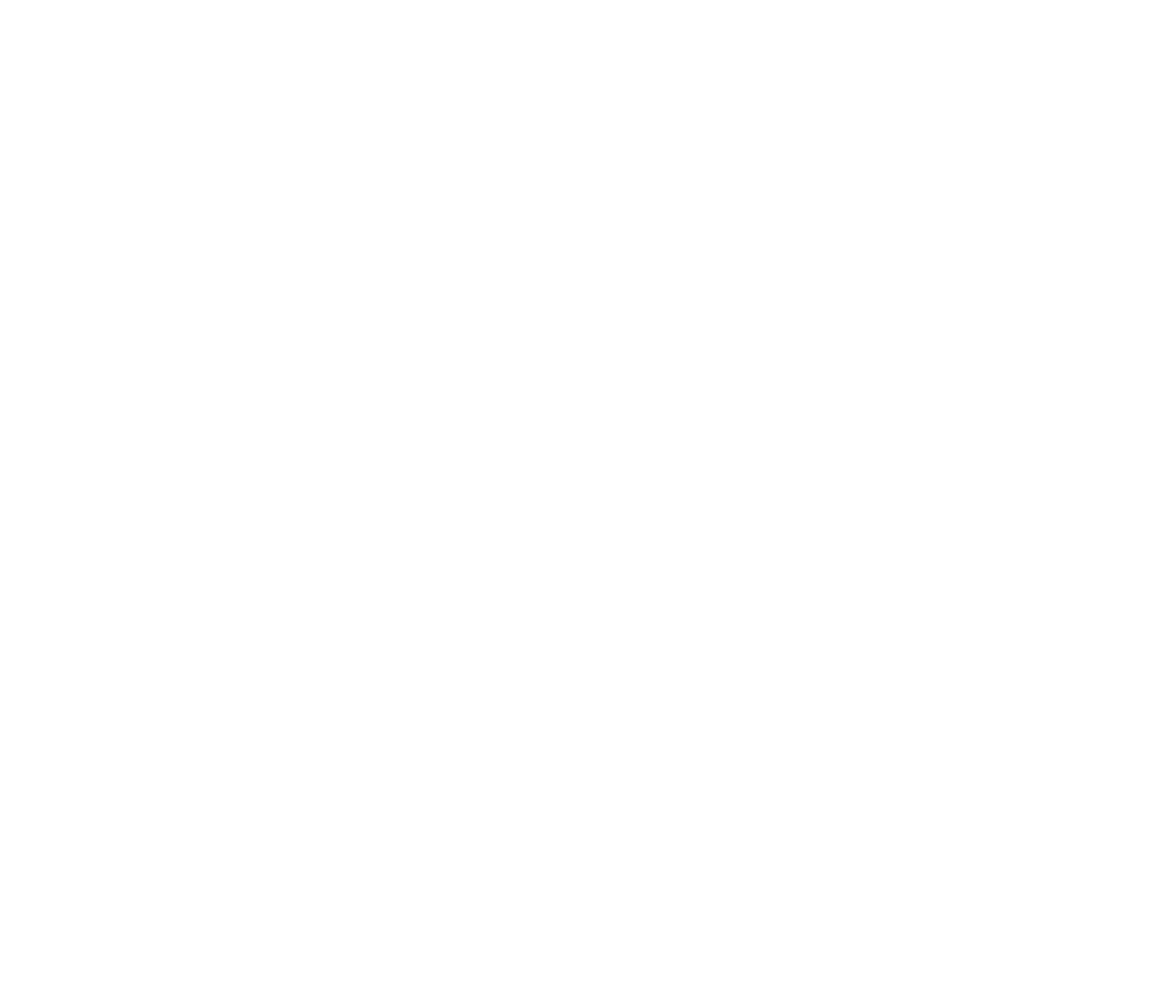
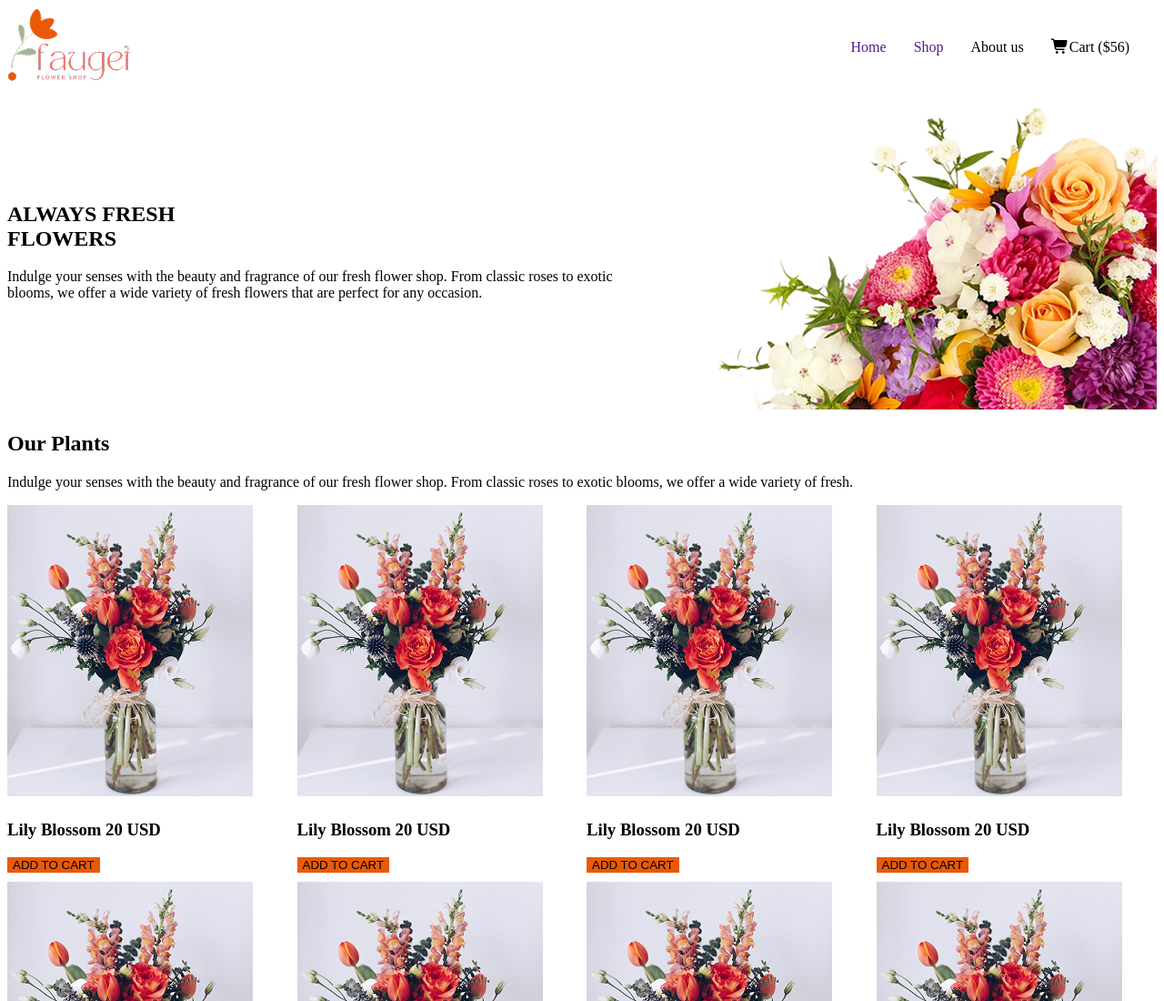
Before and after one commit to hello-ashik/My_2nd_ass_repo, a plain HTML site: page index.html in a window 1280 px wide. Shown: the top 1100 px of the page at 91% size. Before the commit the page ends 800 px from the top, so only its background shows below. Drawn offline with Linux system fonts and the light colour scheme.

Commit message:
added plant section

```diff
--- a/index.html
+++ b/index.html
@@ -5,10 +5,135 @@
     <meta name="viewport" content="width=device-width, initial-scale=1.0" />
     <title>Flower Market</title>
     <link rel="stylesheet" href="./style.css" />
+    <!-- font awesome cdn -->
+    <link
+      rel="stylesheet"
+      href="https://cdnjs.cloudflare.com/ajax/libs/font-awesome/7.0.0/css/all.min.css"
+      integrity="sha512-DxV+EoADOkOygM4IR9yXP8Sb2qwgidEmeqAEmDKIOfPRQZOWbXCzLC6vjbZyy0vPisbH2SyW27+ddLVCN+OMzQ=="
+      crossorigin="anonymous"
+      referrerpolicy="no-referrer"
+    />
   </head>
   <body>
-    <header></header>
-    <main></main>
+    <header>
+      <nav class="navbar container">
+        <div class="left_nav">
+          <img src="image/logo.png" alt="" />
+        </div>
+        <div class="right_nav">
+          <div class="nav_icon">
+            <ul class="nav_links">
+              <li class="nav_item"><a href="" class="nav_link">Home</a></li>
+              <li class="nav_item"><a href="" class="nav_link">Shop</a></li>
+              <li class="nav_item"><a href="" class="nav_link"></a>About us</li>
+            </ul>
+          </div>
+          <div>
+            <li class="nav_item">
+              <a href="" class="nav_link"></a
+              ><span><i class="fa-solid fa-cart-shopping"></i></span>Cart ($56)
+            </li>
+          </div>
+        </div>
+      </nav>
+    </header>
+    <main>
+      <section class="Banner container">
+        <div class="fresh_flowers">
+          <h1 class="Flower_title">ALWAYS FRESH <br />FLOWERS</h1>
+          <p class="flowers_description">
+            Indulge your senses with the beauty and fragrance of our fresh
+            flower shop. From classic roses to exotic blooms, we offer a wide
+            variety of fresh flowers that are perfect for any occasion.
+          </p>
+        </div>
+        <div class="flowers_image">
+          <img src="image/hero-flower.png" alt="" />
+        </div>
+      </section>
+      <section class="Plants">
+        <div class="Plants_items">
+          <h2>Our Plants</h2>
+          <p>
+            Indulge your senses with the beauty and fragrance of our fresh
+            flower shop. From classic roses to exotic blooms, we offer a wide
+            variety of fresh.
+          </p>
+        </div>
+
+        <div class="Plants_card">
+          <div class="card">
+            <img src="image/sample-flower-image.png" alt="" />
+            <h3>Lily Blossom 20 USD</h3>
+            <button class="card_btn">ADD TO CART</button>
+          </div>
+          <div class="card">
+            <img src="image/sample-flower-image.png" alt="" />
+            <h3>Lily Blossom 20 USD</h3>
+            <button class="card_btn">ADD TO CART</button>
+          </div>
+          <div class="card">
+            <img src="image/sample-flower-image.png" alt="" />
+            <h3>Lily Blossom 20 USD</h3>
+            <button class="card_btn">ADD TO CART</button>
+          </div>
+          <div class="card">
+            <img src="image/sample-flower-image.png" alt="" />
+            <h3>Lily Blossom 20 USD</h3>
+            <button class="card_btn">ADD TO CART</button>
+          </div>
+          <div class="card">
+            <img src="image/sample-flower-image.png" alt="" />
+            <h3>Lily Blossom 20 USD</h3>
+            <button class="card_btn">ADD TO CART</button>
+          </div>
+          <div class="card">
+            <img src="image/sample-flower-image.png" alt="" />
+            <h3>Lily Blossom 20 USD</h3>
+            <button class="card_btn">ADD TO CART</button>
+          </div>
+          <div class="card">
+            <img src="image/sample-flower-image.png" alt="" />
+            <h3>Lily Blossom 20 USD</h3>
+            <button class="card_btn">ADD TO CART</button>
+          </div>
+          <div class="card">
+            <img src="image/sample-flower-image.png" alt="" />
+            <h3>Lily Blossom 20 USD</h3>
+            <button class="card_btn">ADD TO CART</button>
+          </div>
+        </div>
+        <!-- Plants Lover Section -->
+        <!-- img part -->
+        <div class="Plants_Lover">
+          <div class="Plants_Lover_left">
+            <img src="image/flower-store.png" alt="flower" />
+            <img src="image/trusted-badge.png" alt="badge" />
+          </div>
+          <!-- text content -->
+          <div class="Plants_Lover_right">
+            <h2>Flower & Plants Lover</h2>
+            <ul>
+              <li>
+                Indulge your senses with the beauty and fragrance of our fresh
+                flower shop. From classic roses to exotic blooms, we offer a
+                wide variety of fresh.
+              </li>
+              <li>
+                Indulge your senses with the beauty and fragrance of our fresh
+                flower shop. From classic roses to exotic blooms, we offer a
+                wide variety of fresh.
+              </li>
+              <li>
+                Indulge your senses with the beauty and fragrance of our fresh
+                flower shop. From classic roses to exotic blooms, we offer a
+                wide variety of fresh.
+              </li>
+            </ul>
+          </div>
+        </div>
+      </section>
+    </main>
     <footer></footer>
   </body>
 </html>
--- a/style.css
+++ b/style.css
@@ -0,0 +1,92 @@
+/* navbar related styles */
+.navbar {
+  display: flex;
+  justify-content: space-between;
+}
+.nav_links {
+  display: flex;
+}
+.nav_item {
+  list-style: none;
+  margin-right: 30px;
+}
+.nav_link {
+  text-decoration: none;
+  font-weight: 500;
+}
+.container {
+  max-width: 1280px;
+  margin: auto;
+}
+.Banner {
+  display: flex;
+  align-items: center;
+}
+.right_nav {
+  display: flex;
+  justify-content: center;
+  align-items: center;
+}
+.Plants_card {
+  display: grid;
+  grid-template-columns: repeat(4, 1fr);
+  gap: 10px;
+}
+
+.card_btn {
+  background-color: #e95a08;
+  text-align: center;
+  border: none;
+}
+.card_btn_h2 {
+  font-size: 22px;
+}
+.Plants_Lover {
+  display: flex;
+  align-items: center;
+  justify-content: center;
+  padding: 50px;
+}
+/* Plants_Lover_text */
+.Plants_Lover {
+  display: flex;
+  align-items: center;
+  justify-content: center;
+  padding: 50px;
+}
+.Plants_Lover_left {
+  position: relative;
+  width: 400px;
+}
+
+.flower {
+  width: 100%;
+  height: auto;
+}
+.badge {
+  position: absolute;
+  top: -30px;
+  left: -30px;
+  width: 100px;
+}
+
+/* Plants_Lover_text */
+
+.Plants_Lover_right {
+  margin-left: 40px;
+  max-width: 500px;
+}
+
+.Plants_Lover_right h2 {
+  font-size: 28px;
+  font-weight: bold;
+}
+
+.Plants_Lover_right ul {
+  padding-left: 20px;
+  margin-top: 20px;
+}
+
+.Plants_Lover_right li {
+  margin-bottom: 15px;
+}
```
Also changed, not shown: image/deal-ana.png (added), image/deal-bloom.png (added), image/deal-zabo.png (added), image/flower-store.png (added), image/hero-flower.png (added), image/icon-facebook.png (added), image/icon-linkedin.png (added), image/icon-twitter.png (added), image/icon-youtube.png (added), image/logo.png (added), image/news-letter-bg.png (added), image/sample-flower-image.png (added), image/trusted-badge.png (added).
